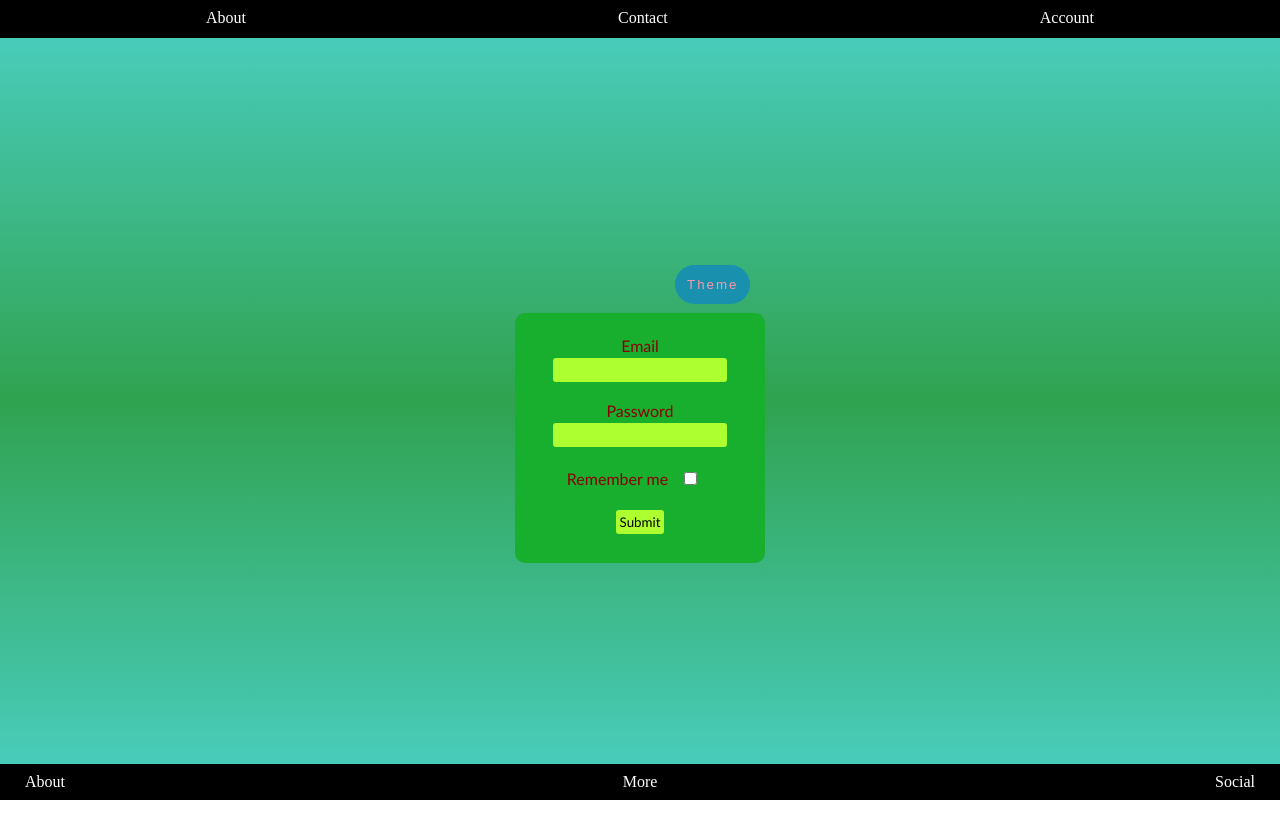
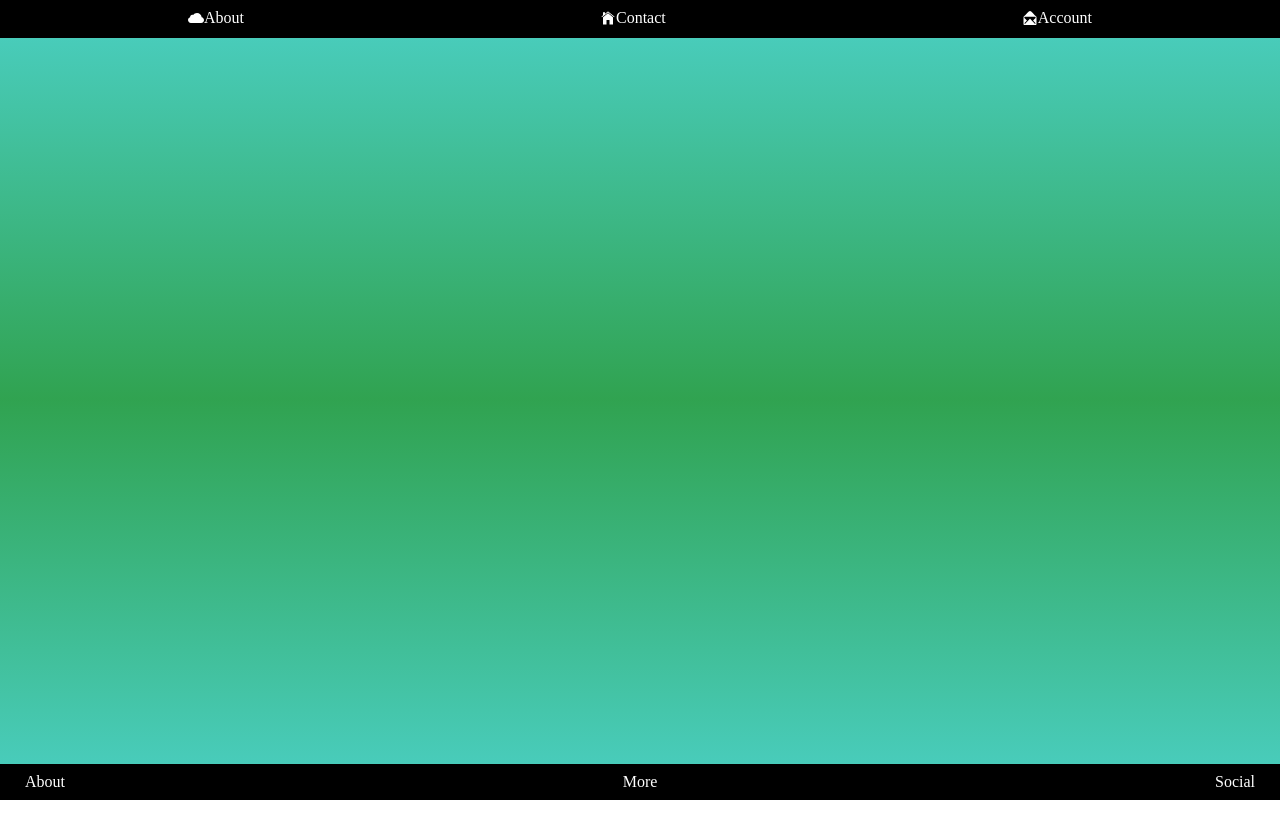
Before and after one commit to Andressitoito/Multi-Use, a React (Create React App) app: page / in a window 1280 px wide. Built offline with nearby package versions, Linux system fonts and the light colour scheme.

Commit message:
General Update

```diff
--- a/package.json
+++ b/package.json
@@ -8,6 +8,7 @@
     "@testing-library/user-event": "^13.5.0",
     "react": "^18.2.0",
     "react-dom": "^18.2.0",
+    "react-icons": "^4.4.0",
     "react-scripts": "5.0.1",
     "sass": "^1.54.8",
     "web-vitals": "^2.1.4"
--- a/src/App.js
+++ b/src/App.js
@@ -3,7 +3,7 @@ import './App.scss'
 /* IMPORT COMPONENTS */
 import {
   Layout,
-  LoginInputs,
+  // LoginInputs,
   // MapButtons,
   // HiddenMenu,
   // CounterInput,
@@ -20,7 +20,7 @@ const App = () => {
           {/* {<HiddenMenu/>} */}
           {/* {<CounterInput />} */}
           {/* <Questions /> */}
-          <LoginInputs/>
+          {/* <LoginInputs/> */}
 
         </div>
       </Layout>
--- a/src/components/Exercises/LoginInputs/LoginInputs.jsx
+++ b/src/components/Exercises/LoginInputs/LoginInputs.jsx
@@ -34,38 +34,44 @@ const LoginInputs = () => {
 
  const validateEmptyFields = () => {
   if (values.email === '' || values.password === '') {
-  console.log(values.email, values.password)
+   console.log(values.email, values.password)
    setError({
     ...error,
     emptyFields: true,
-    errors: true
+    // errors: true
    })
    return true
   } else {
    setError({
     ...error,
     emptyFields: false,
-    errors: false
+    // errors: false
    })
    return false
   }
  }
 
- const validateEmail = () => {
-  const emailRegex = /^\w+([\.-]?\w+)*@\w+([\.-]?\w+)*(\.\w{2,3})+$/
-
-  if (!emailRegex.test(values.email)) {
+ function validateEmail() {
+  // const emailRegex = /^\w+([\.-]?\w+)*@\w+([\.-]?\w+)*(\.\w{2,3})+$/
+  // if (!emailRegex.test(values.email)) {
+  // console.log(!emailRegex.test(values.email))
+  if (values.email.length < 3) {
+   console.log(`🚀 ===> validateEmail ===> values.email.length`, values.email.length)
    setError({
     ...error,
     email: true,
-    errors: true
    })
+   return true
+  } else {
+   setError({
+    ...error,
+    email: false,
+   })
+   return false
   }
+ }
 
- }
  const validatePassword = () => {
-
-
   if (values.password.length < 6) {
    console.log(values.password)
    setError({
@@ -80,21 +86,25 @@ const LoginInputs = () => {
 
  const validateFields = () => {
 
-  console.log(values)
-console.log(validateEmptyFields())
+ console.log(validateEmail())
+
   if (
-   validateEmptyFields()
-   // || validateEmail()
-   // || validatePassword()
+    validateEmptyFields()
+    ||
+   validateEmail()
+   || validatePassword()
   ) {
-   return console.log('TODO MAL')
-  }
-  else {
-   console.log('entro aca')
+   console.log('TODO MAL')
    return setError({
+    ...error,
+    email: true,
+    errors: true
+   })
+  } else {
+   console.log('Todo bien capo')
+   return setError({
+    ...error,
     email: false,
-    password: false,
-    emptyFields: false,
     errors: false
    })
   }
@@ -107,6 +117,7 @@ console.log(validateEmptyFields())
    [e.target.name]: e.target.value
   })
   validateFields()
+  // validateEmail()
   console.log(error)
  }
 
--- a/src/components/Layout/Navbar/Navbar.jsx
+++ b/src/components/Layout/Navbar/Navbar.jsx
@@ -1,6 +1,8 @@
 import React from "react";
 
 import './Navbar.scss'
+
+import {IoIosCloud, IoIosHome, IoIosMailOpen} from "react-icons/io";
 
 const Navbar = () => {
 
@@ -8,17 +10,17 @@ const Navbar = () => {
   {
    id: 1,
    label: "About",
-   icon: "fa-solid fa-circle-info"
+   icon: <IoIosCloud/>
   },
   {
    id: 2,
    label: "Contact",
-   icon: "fa-solid fa-envelope"
+   icon: <IoIosHome/>
   },
   {
    id: 3,
    label: "Account",
-   icon: "fa-solid fa-user"
+   icon: <IoIosMailOpen/>
   }
  ]
 
@@ -26,7 +28,7 @@ const Navbar = () => {
   <nav>
    <div className="links">
 
-    {links.map(link => <a href="www.google.com" key={link.id}> <i className={link.label}></i>{link.label}</a>)}
+    {links.map(link => <a href="www.google.com" key={link.id}>{link.icon} {link.label}</a>)}
    </div>
 
   </nav >
```
Also changed, not shown: src/components/Exercises/LoginInputs/_variables.scss (+16 -0 lines), src/components/Exercises/ToDoList/ToDoList.jsx (added, +11 -0 lines), src/components/Exercises/ToDoList/ToDoList.scss (added), 1 other file (tests, documents, lock files or other folders).
